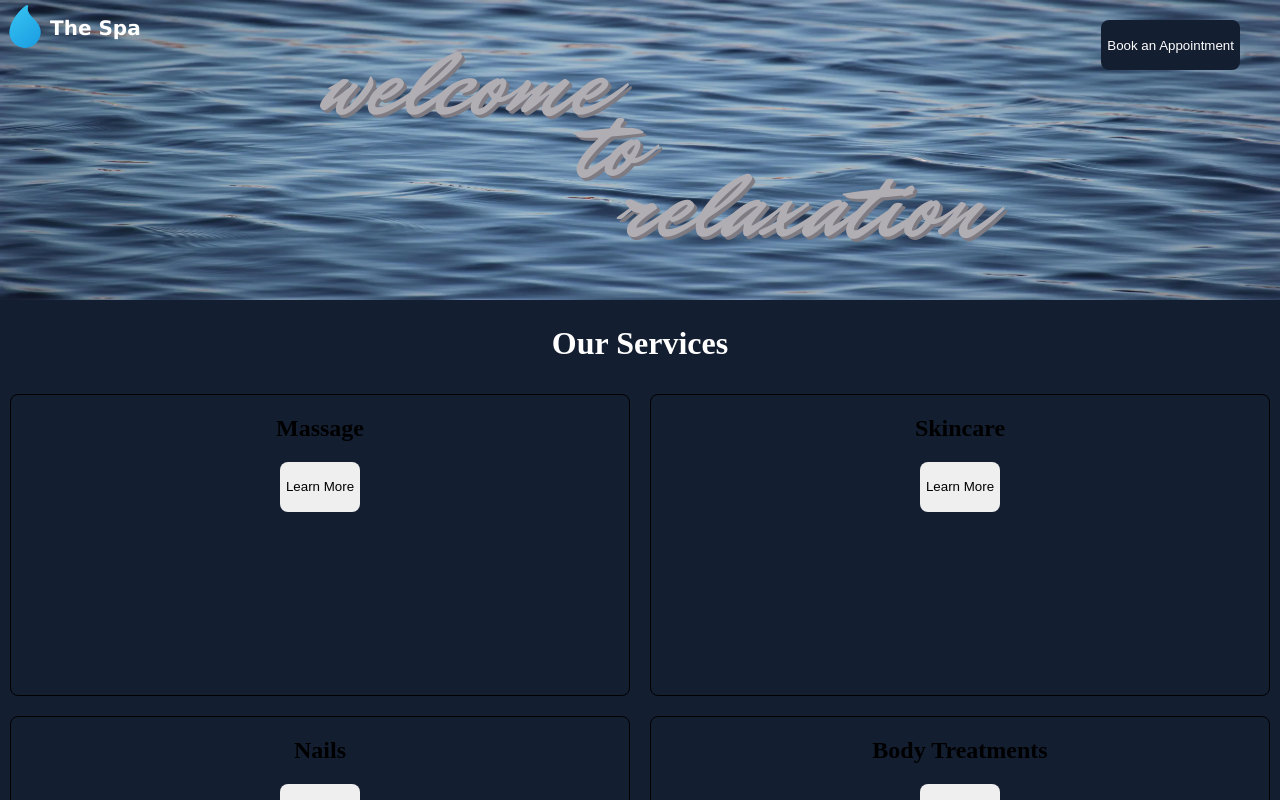
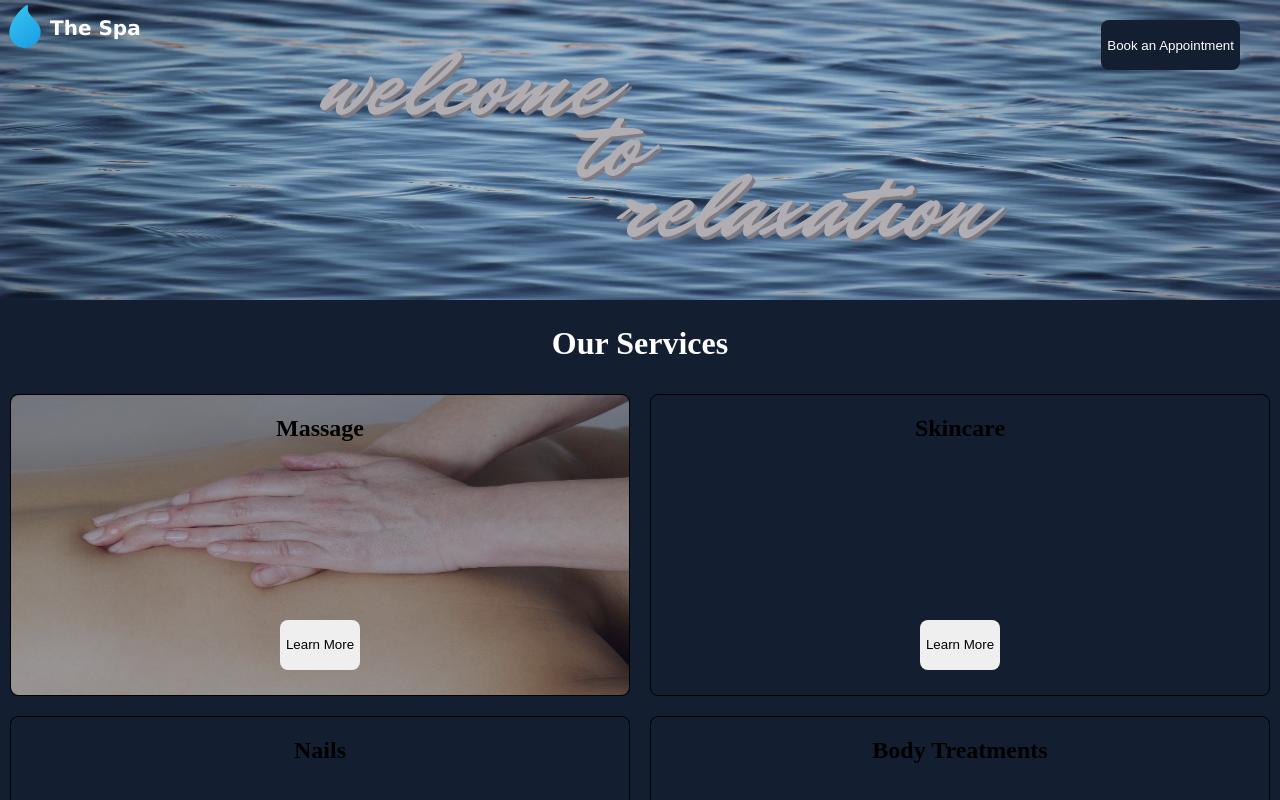
Before and after one commit to LaurenCummings/spa-project, a React (Vite) app: page / in a window 1280 px wide. Shown: the top 800 px of the page. Built offline with nearby package versions, Linux system fonts and the light colour scheme.

Commit message:
Added image to massage nav and styled

```diff
--- a/src/components/ServiceNav.jsx
+++ b/src/components/ServiceNav.jsx
@@ -1,4 +1,5 @@
 import '../css/ServiceNav.css';
+import massage from '../assets/massage.jpg';
 
 function ServiceNav() {
     return (
@@ -6,6 +7,7 @@ function ServiceNav() {
             <h1>Our Services</h1>
             <div className="services">
                 <div className="service">
+                    <img src={massage} alt="massage" />
                     <h2>Massage</h2>
                     <button>Learn More</button>
                 </div>
--- a/src/css/ServiceNav.css
+++ b/src/css/ServiceNav.css
@@ -14,6 +14,20 @@
     border-radius: 8px;
     height: 300px;
     margin: 10px;
+    position: relative;
+    display: flex;
+    justify-content: center;
+}
+
+.service img {
+    border-radius: 8px;
+    opacity: 0.6;
+    height: 100%;
+    width: 100%;
+}
+
+.service h2 {
+    position: absolute;
 }
 
 .service button {
@@ -21,6 +35,8 @@
     border-radius: 8px;
     cursor: pointer;
     height: 50px;
+    position: absolute;
+    top: 75%;
 }
 
 .service button:hover {
```
Also changed, not shown: src/assets/massage.jpg (added).
